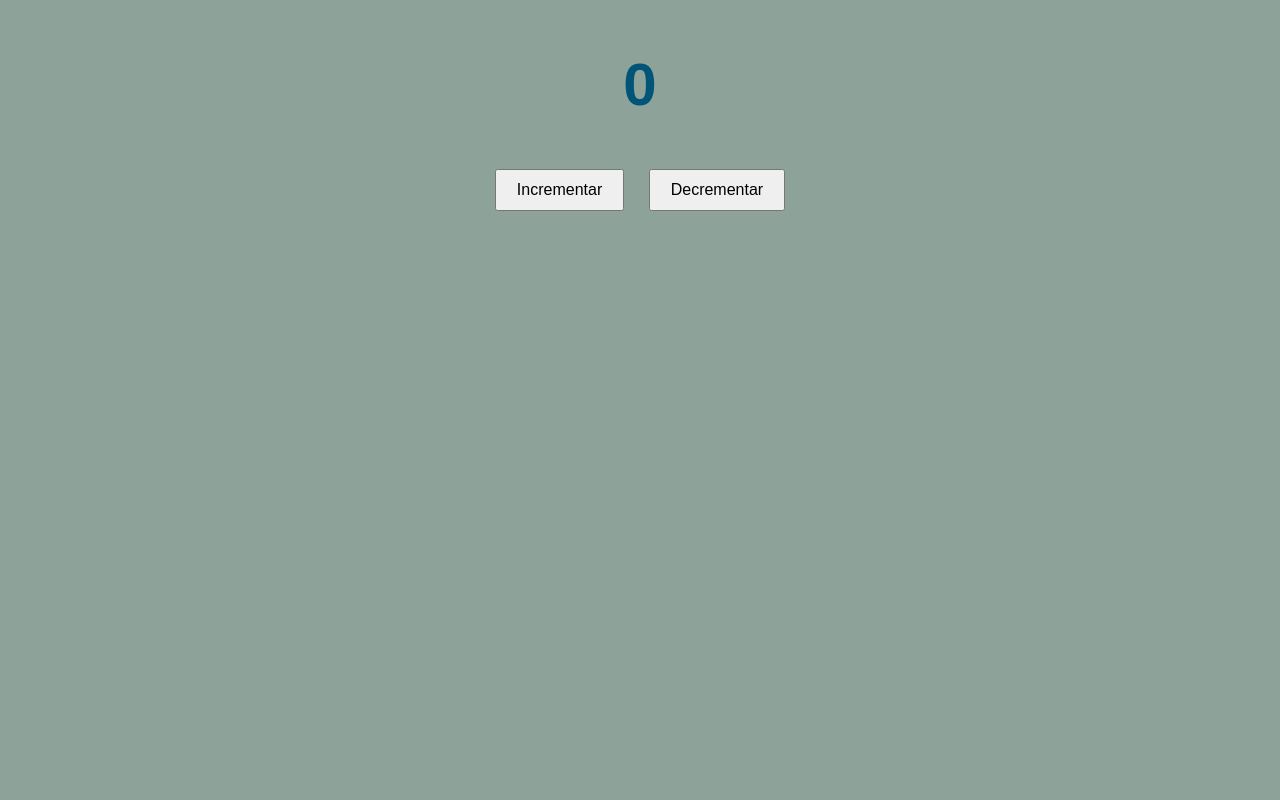
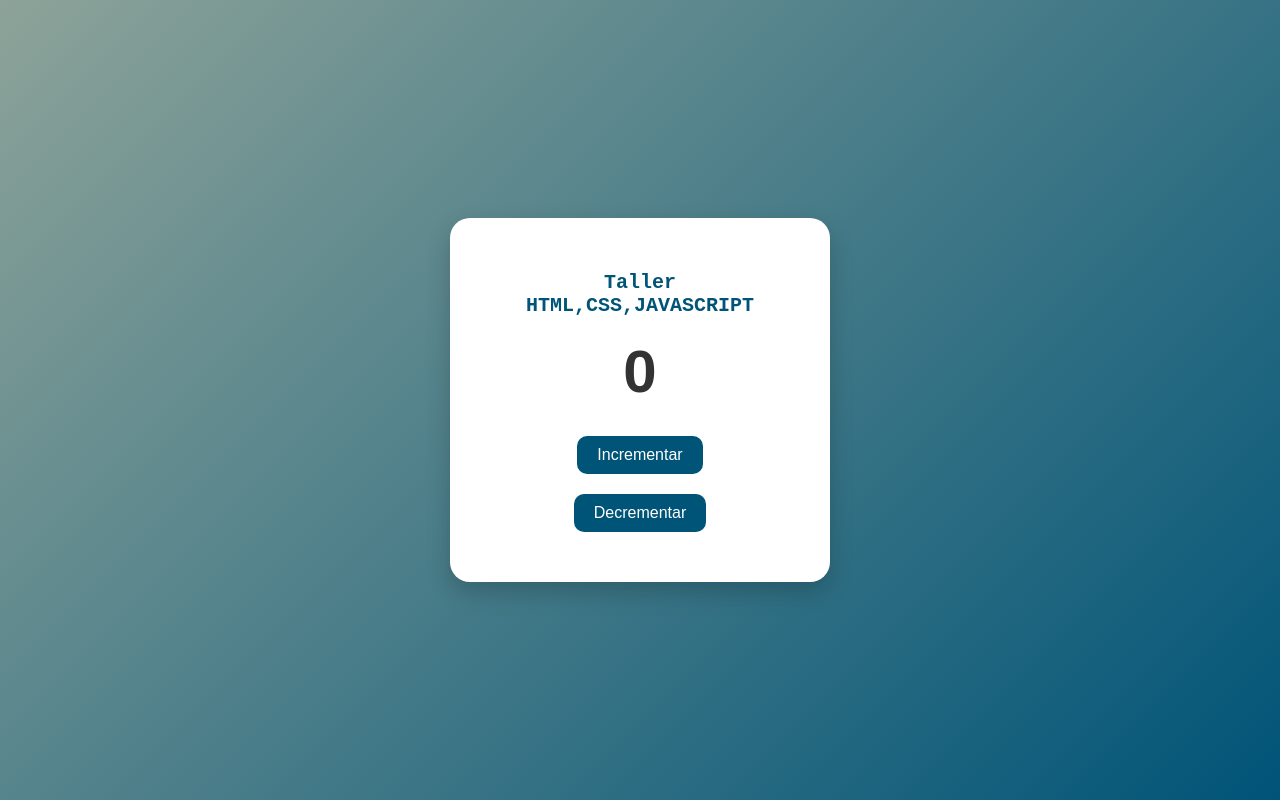
Before and after one commit to zullytamayom/Taller_16.3, a plain HTML site: page index.html in a window 1280 px wide. Drawn offline with Linux system fonts and the light colour scheme.

Commit message:
ajuste estilos

```diff
--- a/index.html
+++ b/index.html
@@ -6,11 +6,12 @@
     <link rel="stylesheet" href="styles.css">
 </head>
 <body>
-
-    <h1 id="contador">0</h1>
-    <button id="incrementar">Incrementar</button>
-    <button id="decrementar">Decrementar</button>
-
+    <div id="contenedor">
+     <h1 id="titulo">Taller HTML,CSS,JAVASCRIPT</h1>
+     <h1 id="contador">0</h1>
+     <button id="incrementar">Incrementar</button>
+     <button id="decrementar">Decrementar</button>
+    </div>
     <script src="app.js"></script>
 </body>
 </html>
--- a/styles.css
+++ b/styles.css
@@ -1,18 +1,48 @@
 body {
-    text-align: center;
-    font-family: Arial;
-    margin-top: 50px;
-    background: #8DA399;
+    margin: 0;
+    height: 100vh;
+    display: flex;
+    justify-content: center;
+    align-items: center;
+    font-family: Arial, sans-serif;
+    background: linear-gradient(135deg, #8DA399, #005478);
 }
 
-h1 {
+#contenedor {
+    background: white;
+    padding: 40px;
+    border-radius: 20px;
+    text-align: center;
+    box-shadow: 0 10px 25px rgba(0, 0, 0, 0.2);
+    width: 300px;
+}
+
+#titulo {
+    margin-bottom: 20px;
+    color: #005478;
+    font-size: 20px;
+    font-family: 'Courier New', Courier, monospace;
+}
+
+#contador {
     font-size: 60px;
-    color: #005478;
+    margin: 20px 0;
+    color: #333;
 }
 
 button {
     padding: 10px 20px;
     margin: 10px;
+    border: none;
+    border-radius: 10px;
+    background: #005478;
+    color: white;
     font-size: 16px;
     cursor: pointer;
+    transition: 0.3s;
 }
+
+button:hover {
+    background: #0077a6;
+    transform: scale(1.05);
+}
```
